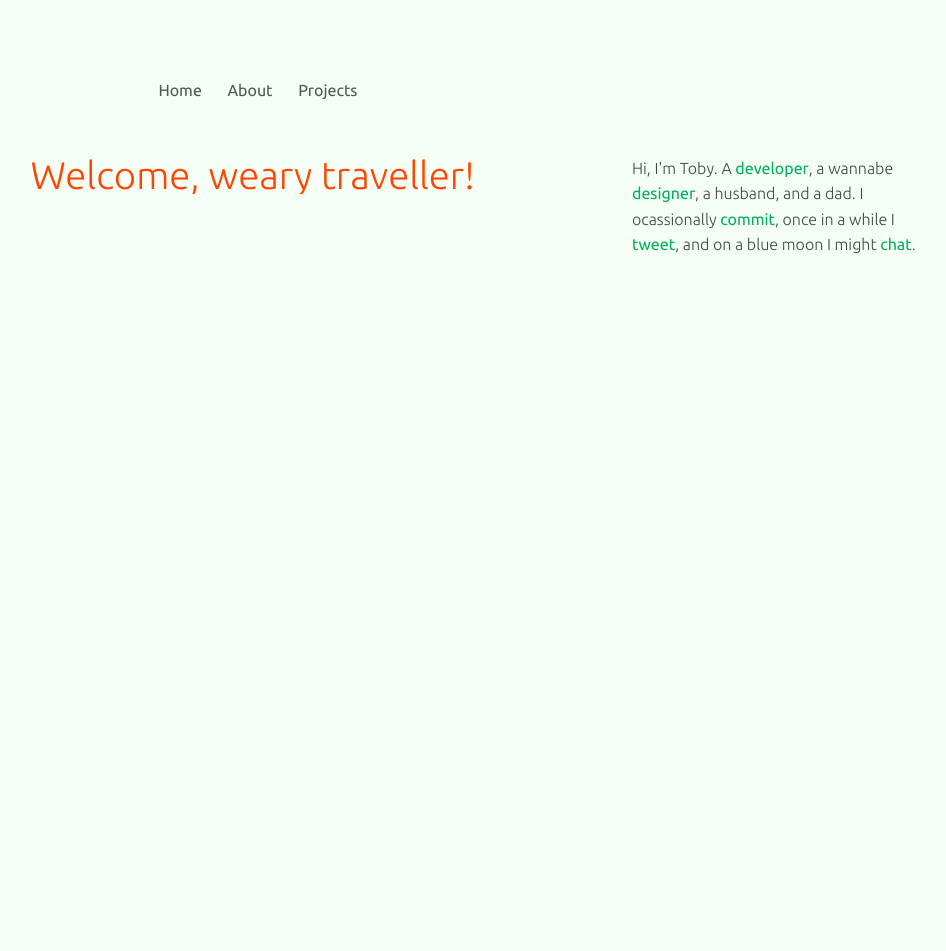
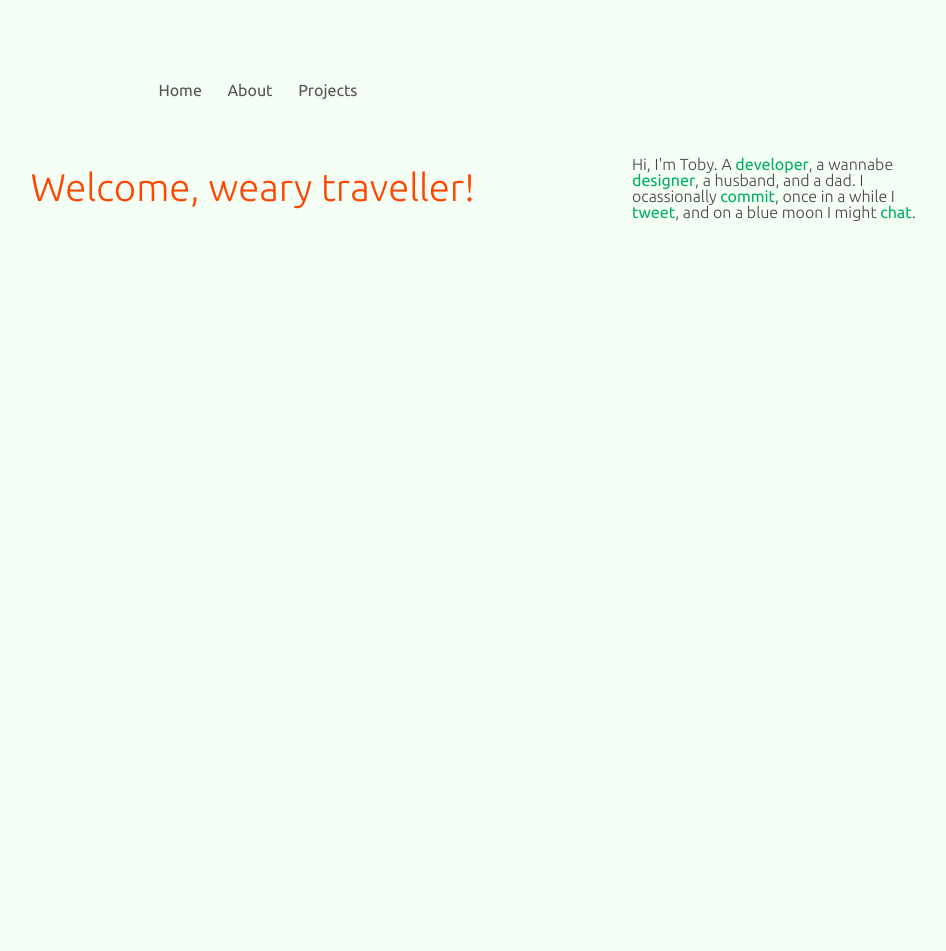
Before and after one commit to idodev/idodev.github.com, a Jekyll site: the page built from index.html, in a window 1280 px wide. Shown: the whole page, without its empty margins (168-1114 px from the left). Built offline with Jekyll 4.4.1, drawn with Linux system fonts in a browser that asks for light colours.

```diff
--- a/css/src/style.scss
+++ b/css/src/style.scss
@@ -37,11 +37,11 @@
 h1{
 	color:$accent_color;
 	font-size:2.4em;
+	line-height:$base_spacing;
 }
 
 p{
 	padding-bottom:$base_spacing*$base_font_size;
-	line-height:$base_spacing;
 }
 
 a{
--- a/css/style.css
+++ b/css/style.css
@@ -1 +1 @@
-div,header,footer{overflow:hidden}html,body{width:100%;height:100%;margin:0;padding:0;font-size:62.5%;font-family:Ubuntu,sans-serif;font-weight:300}body{padding:25.6px 12.8px;font-size:16px;background-color:#f5fef5;color:#444}h1{color:#ff4500;font-size:2.4em}p{padding-bottom:25.6px;line-height:1.6}a{color:#00b060;text-decoration:none;font-weight:400}a:hover{text-decoration:underline}::selection{background-color:#00b060;color:#FFF}.wrapper{width:960px;margin:auto}.column{float:left;padding-left:25.6px}.one-whole{width:100%}.one-tenth{width:10%}.two-tenths{width:20%}.three-tenths{width:30%}.four-tenths{width:40%}.five-tenths{width:50%}.six-tenths{width:60%}.seven-tenths{width:70%}.eight-tenths{width:80%}.nine-tenths{width:90%}.push-one-tenth{left:10%}.push-two-tenths{left:20%}.push-three-tenths{left:30%}.push-four-tenths{left:40%}.push-five-tenths{left:50%}.push-six-tenths{left:60%}.push-seven-tenths{left:70%}.push-eight-tenths{left:80%}.push-nine-tenths{left:90%}a.logo{float:left}a.logo h1 img{display:block;width:128px;height:128px}.site-nav{display:inline-block}.site-nav li{display:block;float:left;padding-left:25.6px}.site-nav li a{line-height:128px;color:#555}.site-nav li a:hover{color:#00b060;text-decoration:none}
+div,header,footer{overflow:hidden}html,body{width:100%;height:100%;margin:0;padding:0;font-size:62.5%;font-family:Ubuntu,sans-serif;font-weight:300}body{padding:25.6px 12.8px;font-size:16px;background-color:#f5fef5;color:#444}h1{color:#ff4500;font-size:2.4em;line-height:1.6}p{padding-bottom:25.6px}a{color:#00b060;text-decoration:none;font-weight:400}a:hover{text-decoration:underline}::selection{background-color:#00b060;color:#FFF}.wrapper{width:960px;margin:auto}.column{float:left;padding-left:25.6px}.one-whole{width:100%}.one-tenth{width:10%}.two-tenths{width:20%}.three-tenths{width:30%}.four-tenths{width:40%}.five-tenths{width:50%}.six-tenths{width:60%}.seven-tenths{width:70%}.eight-tenths{width:80%}.nine-tenths{width:90%}.push-one-tenth{left:10%}.push-two-tenths{left:20%}.push-three-tenths{left:30%}.push-four-tenths{left:40%}.push-five-tenths{left:50%}.push-six-tenths{left:60%}.push-seven-tenths{left:70%}.push-eight-tenths{left:80%}.push-nine-tenths{left:90%}a.logo{float:left}a.logo h1 img{display:block;width:128px;height:128px}.site-nav{display:inline-block}.site-nav li{display:block;float:left;padding-left:25.6px}.site-nav li a{line-height:128px;color:#555}.site-nav li a:hover{color:#00b060;text-decoration:none}
```
